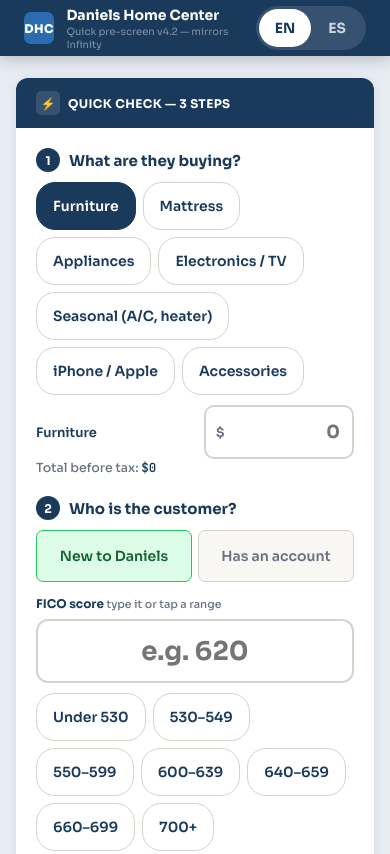
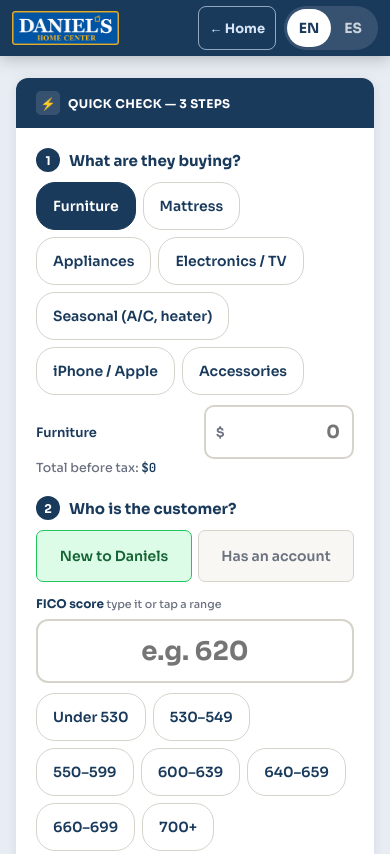
Before and after one commit to rodrigomora-daniels/daniels-credit-simulator, a plain HTML site: page index.html in a window 390 px wide. Shown: the top 854 px of the page. Drawn offline with Linux system fonts and the light colour scheme.

Commit message:
Pre-screener: Daniels logo + "Home / Inicio" button back to My Workspace
The pre-screener lives in its own repo, so it never got the workspace's standard top bar.
Logo (links home) and a 44px Home button now match the rest of the site; language choice is
shared with the workspace (same origin, dh_lang), bilingual EN/ES, no horizontal scroll on phones.

Co-Authored-By: Claude Sonnet 5.5 <noreply@anthropic.com>
Claude-Session: https://claude.ai/code/session_01Wqn1QJnu8XhcDbdiY4d3dc

```diff
--- a/index.html
+++ b/index.html
@@ -306,19 +306,23 @@ input[type=number]::-webkit-outer-spin-button,input[type=number]::-webkit-inner-
 #bar{display:none;position:fixed;left:0;right:0;bottom:0;z-index:300;background:var(--navy);color:#fff;padding:12px 16px calc(12px + env(safe-area-inset-bottom));box-shadow:0 -4px 20px rgba(0,0,0,.25);align-items:center;justify-content:space-between;gap:12px;font-size:16px;font-weight:700;cursor:pointer}#bar small{font-size:11px;font-weight:600;opacity:.7;display:block}#bar .go{background:#fff;color:var(--navy);border-radius:20px;padding:10px 16px;font-size:13px}
 @media(max-width:840px){#bar.show{display:flex}body{padding-bottom:84px}}
 .top-r{display:flex;align-items:center;gap:12px}.lang{display:flex;background:rgba(255,255,255,.12);border-radius:22px;padding:3px}.lang button{min-width:52px;height:38px;border:none;border-radius:19px;background:none;color:rgba(255,255,255,.75);font-family:'Sora',sans-serif;font-size:14px;font-weight:700;cursor:pointer;touch-action:manipulation}.lang button.on{background:#fff;color:var(--navy)}@media(max-width:560px){.top-pill{display:none}}
+.top-logo{display:inline-flex;align-items:center;flex:none}.top-logo img{height:34px;width:auto;display:block}
+.top-home{display:inline-flex;align-items:center;min-height:44px;padding:0 14px;color:#D6E4F7;border:1px solid rgba(214,228,247,.65);border-radius:8px;font-family:'Sora',sans-serif;font-size:13px;font-weight:700;text-decoration:none;white-space:nowrap}.top-home:hover{background:rgba(255,255,255,.1)}.top-logo:focus-visible,.top-home:focus-visible{outline:2px solid #C8922A;outline-offset:2px}
+@media(max-width:600px){.top{padding:0 12px;gap:8px}.top-l{min-width:0;flex:1}.top-l>div{min-width:0}.top-ver,.top-pill{display:none}.top-name{display:none}.top-r{gap:8px;flex:none}.top-home{padding:0 10px}.lang button{min-width:44px}}
+@media print{.top-home{display:none}}
 </style>
 </head>
 <body>
 
 <div class="top">
   <div class="top-l">
-    <div class="top-mark">DHC</div>
+    <a class="top-logo" href="https://rodrigomora-daniels.github.io/daniels-vendor-hub/index.html" aria-label="Home / Inicio"><img src="icons/daniels-logo.png" alt="Daniel's Home Center"></a>
     <div>
-      <div class="top-name">Daniels Home Center</div>
+      <div class="top-name">Credit Pre-Screen</div>
       <div class="top-ver">Quick pre-screen v4.2 — mirrors Infinity</div>
     </div>
   </div>
-  <div class="top-r"><div class="lang"><button type="button" id="lang-en" onclick="setLang('en')">EN</button><button type="button" id="lang-es" onclick="setLang('es')">ES</button></div><div class="top-pill">Internal Use Only</div></div>
+  <div class="top-r"><a class="top-home" href="https://rodrigomora-daniels.github.io/daniels-vendor-hub/index.html">← Home</a><div class="lang"><button type="button" id="lang-en" onclick="setLang('en')">EN</button><button type="button" id="lang-es" onclick="setLang('es')">ES</button></div><div class="top-pill">Internal Use Only</div></div>
 </div>
 
 <div class="wrap">
@@ -471,8 +475,9 @@ input[type=number]::-webkit-outer-spin-button,input[type=number]::-webkit-inner-
 // LANGUAGE (EN / ES) — sales-floor toggle, remembered per tablet
 // ════════════════════════════════════════════════════════════
 let LANG='en';
-try{ LANG=localStorage.getItem('dhc_lang')||((navigator.language||'').toLowerCase().startsWith('es')?'es':'en'); }catch(e){}
+try{ LANG=localStorage.getItem('dh_lang')||localStorage.getItem('dhc_lang')||((navigator.language||'').toLowerCase().startsWith('es')?'es':'en'); }catch(e){}
 const ES={
+'Credit Pre-Screen':'Pre-evaluación de crédito','← Home':'← Inicio',
 'Quick pre-screen v4.2 — mirrors Infinity':'Pre-evaluación rápida v4.2 — refleja Infinity','Internal Use Only':'Uso interno',
 'Quick check — 3 steps':'Revisión rápida — 3 pasos','What are they buying?':'¿Qué va a comprar?','Total before tax:':'Total antes de impuesto:',
 'Who is the customer?':'¿Quién es el cliente?','New to Daniels':'Cliente nuevo','Has an account':'Ya tiene cuenta',
@@ -526,7 +531,7 @@ function applyStatic(){
   if(b&&c){ b.classList.toggle('on',LANG==='en'); c.classList.toggle('on',LANG==='es'); }
 }
 function setLang(l){
-  LANG=l; try{localStorage.setItem('dhc_lang',l);}catch(e){}
+  LANG=l; try{localStorage.setItem('dhc_lang',l);localStorage.setItem('dh_lang',l);}catch(e){}
   applyStatic(); renderCats(); renderFicoChips(parseInt(document.getElementById('fico').value)?ficoRangeOf(parseInt(document.getElementById('fico').value)):null); renderScoreChips(); renderDpChips(); renderTenure(); renderHist();
   hDP(parseFloat(document.getElementById('dpman').value)||0);
   if(window.__renderArgs) render.apply(null,window.__renderArgs); else idleResult();
```
Also changed, not shown: icons/daniels-logo.png (added).
